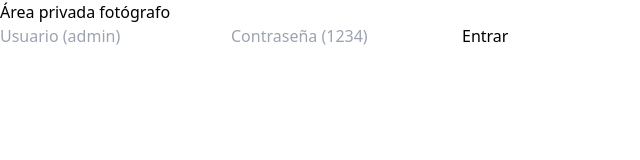
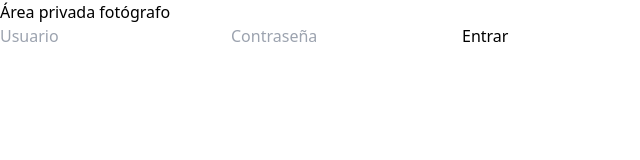
Before and after one commit to albertovrc7/frontend, a React app: page /login in a window 1280 px wide. Shown: the top 160 px of the page, without its empty margins (0-640 px from the left). Built offline with nearby package versions, Linux system fonts and the light colour scheme; the HTML template or start-up script is replaced by a standard one.

Commit message:
fix login

```diff
--- a/src/pages/Login.jsx
+++ b/src/pages/Login.jsx
@@ -33,7 +33,7 @@ export default function Login() {
 
         <input
           type="text"
-          placeholder="Usuario (admin)"
+          placeholder="Usuario"
           className="w-full mb-4 p-2 border rounded-lg"
           value={username}
           onChange={(e) => setUsername(e.target.value)}
@@ -41,7 +41,7 @@ export default function Login() {
 
         <input
           type="password"
-          placeholder="Contraseña (1234)"
+          placeholder="Contraseña"
           className="w-full mb-4 p-2 border rounded-lg"
           value={password}
           onChange={(e) => setPassword(e.target.value)}
```
